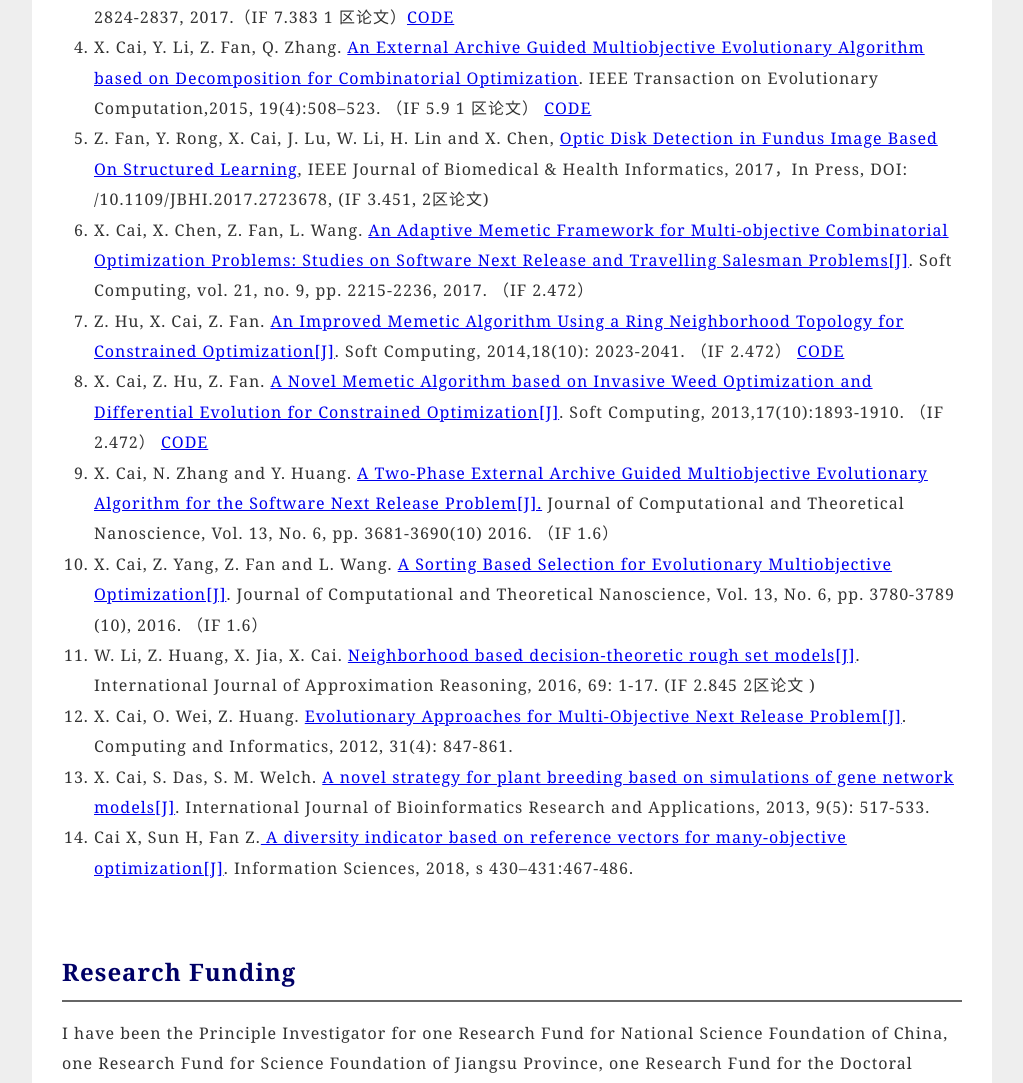
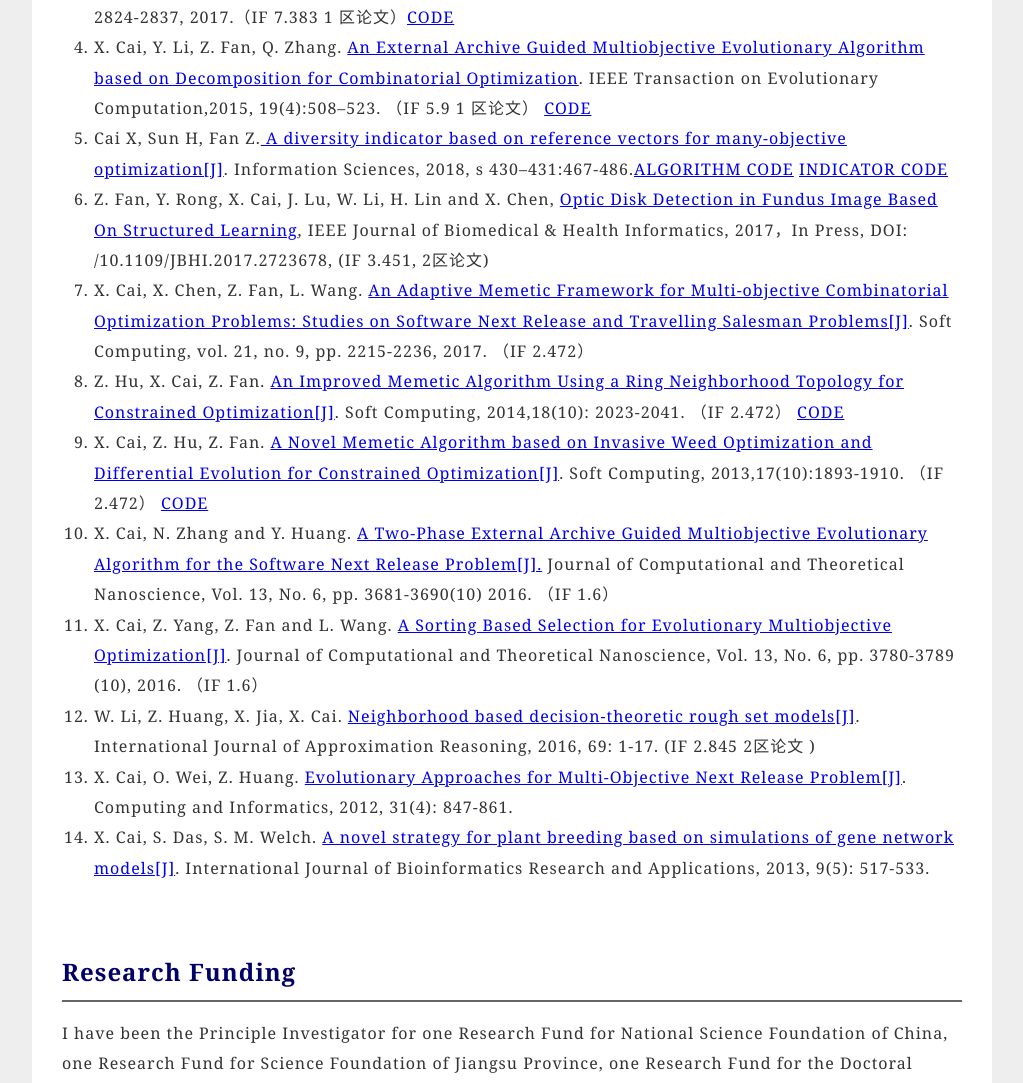
Before and after one commit to xinyenuaa/xinyecai.github.com, a plain HTML site: page index.html in a window 1280 px wide. Shown: the part 1770-2853 px from the top of the page, without its empty margins (136-1159 px from the left). Drawn offline with Linux system fonts and the light colour scheme.

Commit message:
Update index.html
add dir link

```diff
--- a/index.html
+++ b/index.html
@@ -78,7 +78,8 @@
 
 	<li>X. Cai, Y. Li, Z. Fan, Q. Zhang. <a href="http://ieeexplore.ieee.org/stamp/stamp.jsp?arnumber=6882229">An External Archive Guided Multiobjective Evolutionary Algorithm based on Decomposition for Combinatorial Optimization</a>. IEEE Transaction on Evolutionary Computation,2015, 19(4):508–523. （IF 5.9 1 区论文）
 		<a href="https://github.com/xinyecai/EAG-MOEAD/blob/master/EAG-MOEAD.zip?raw=true" target="_blank">CODE</a></li>
-
+	<li> Cai X, Sun H, Fan Z.<a href="https://ac.els-cdn.com/S0020025517311155/1-s2.0-S0020025517311155-main.pdf?_tid=5d138fdc-10ce-4c64-83a9-45207dc017bc&acdnat=1523098700_4a2b64ce4aa66b87b60ed1ac6f6a088d"> A diversity indicator based on reference vectors for many-objective optimization[J]</a>. Information Sciences, 2018, s 430–431:467-486.<a href="https://gitee.com/xinyecai/dir/raw/master/d-NSGA-II.rar?raw=true" target="_blank">ALGORITHM CODE</a>	<a href="https://gitee.com/xinyecai/dir/raw/master/DIR.rar?raw=true" target="_blank">INDICATOR CODE</a>
+	</li>
 	<li> Z. Fan, Y. Rong, X. Cai, J. Lu, W. Li, H. Lin and X. Chen, <a href="http://ieeexplore.ieee.org/stamp/stamp.jsp?tp=&arnumber=7968428">Optic Disk Detection in Fundus Image Based On Structured Learning</a>, IEEE Journal of Biomedical & Health Informatics, 2017，In Press, DOI: /10.1109/JBHI.2017.2723678, (IF 3.451, 2区论文)
 	</li>
 
@@ -104,8 +105,7 @@
 
 	<li> X. Cai, S. Das, S. M. Welch. <a href="https://www.researchgate.net/publication/256423490_A_novel_strategy_for_plant_breeding_based_on_simulations_of_gene_network_models">A novel strategy for plant breeding based on simulations of gene network models[J]</a>. International Journal of Bioinformatics Research and Applications, 2013, 9(5): 517-533.
 	</li>
-	<li> Cai X, Sun H, Fan Z.<a href="https://ac.els-cdn.com/S0020025517311155/1-s2.0-S0020025517311155-main.pdf?_tid=5d138fdc-10ce-4c64-83a9-45207dc017bc&acdnat=1523098700_4a2b64ce4aa66b87b60ed1ac6f6a088d"> A diversity indicator based on reference vectors for many-objective optimization[J]</a>. Information Sciences, 2018, s 430–431:467-486.
-	</li>
+
 	<!--<li> X. Cai, X. Chen, Z. Fan. A probabilistic Pareto local search based on historical success
 	counting for multiobjective optimization[C]// Genetic and Evolutionary Computation
 	Conference (GECCO),2014,1163-1168. </li>
```
